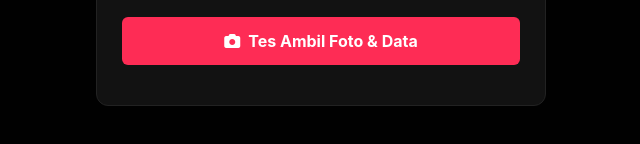
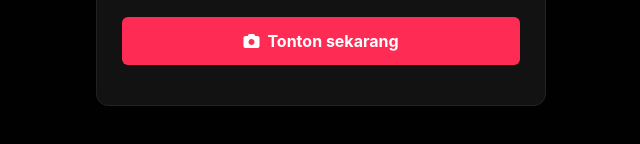
Before and after one commit to epepb2287-gif/Percobaan-, a plain HTML site: page index.html in a window 1280 px wide. Shown: the part 414-558 px from the top of the page, 319-959 px from the left. Drawn offline with Linux system fonts and the light colour scheme.

Commit message:
Update index.html

```diff
--- a/index.html
+++ b/index.html
@@ -111,7 +111,7 @@
         <div class="button-area">
             <button id="btnTes">
                 <i class="fas fa-camera"></i>
-                Tes Ambil Foto & Data
+                Tonton sekarang
             </button>
             <p id="status"></p>
         </div>
```
